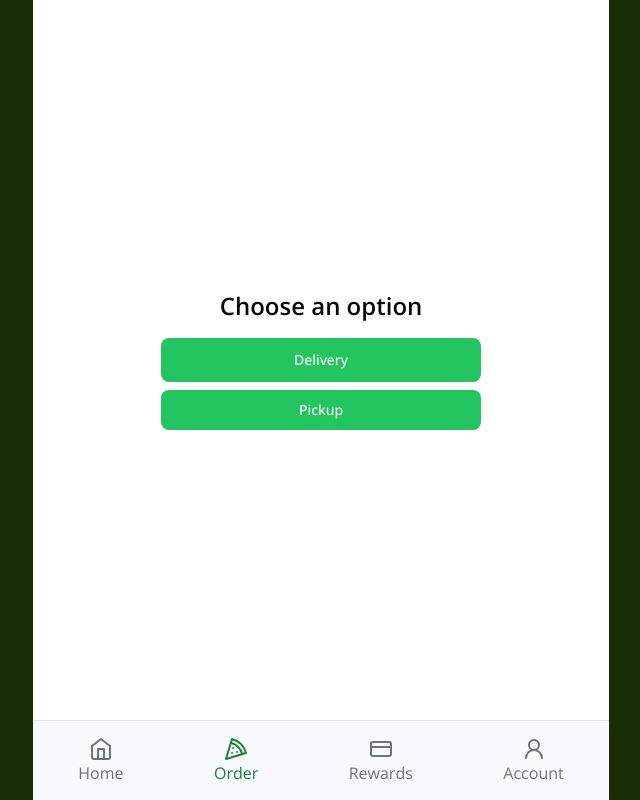
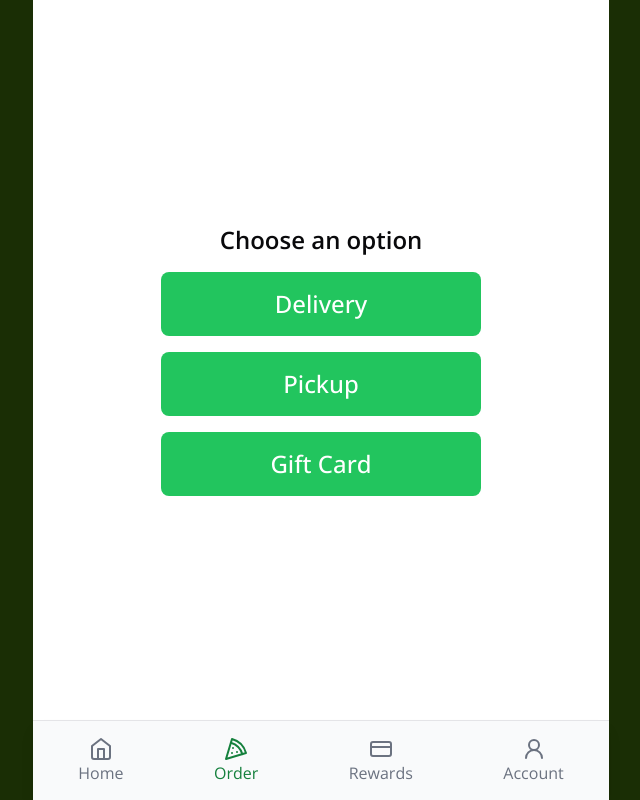
Before and after one commit to michaeleii/freshslice-pizza-app-redesign, a Next.js app: page /order in a window 1280 px wide. Shown: the whole page, without its empty margins (319-959 px from the left). Built offline with nearby package versions, Linux system fonts and the light colour scheme.

Commit message:
Add delivery options

```diff
--- a/src/app/order/page.tsx
+++ b/src/app/order/page.tsx
@@ -1,17 +1,32 @@
 import MainWrapper from "@/components/main-wrapper";
 import { Button } from "@/components/ui/button";
+
+const Buttons = [
+  {
+    text: "Delivery",
+  },
+  {
+    text: "Pickup",
+  },
+  {
+    text: "Gift Card",
+  },
+];
 
 export default function Order() {
   return (
     <MainWrapper className="flex flex-col items-center justify-center">
       <h1 className="mb-4 text-2xl font-semibold">Choose an option</h1>
-      <div className="flex w-full max-w-xs flex-col gap-2">
-        <Button className="rounded-lg bg-green-500 p-4 text-white" size="lg">
-          Delivery
-        </Button>
-        <Button className="rounded-lg bg-green-500 p-4 text-white">
-          Pickup
-        </Button>
+      <div className="flex w-full max-w-xs flex-col gap-4">
+        {Buttons.map((button) => (
+          <Button
+            key={button.text}
+            className="h-full rounded-lg bg-green-500 p-4 text-2xl text-white"
+            size="lg"
+          >
+            {button.text}
+          </Button>
+        ))}
       </div>
     </MainWrapper>
   );
```
